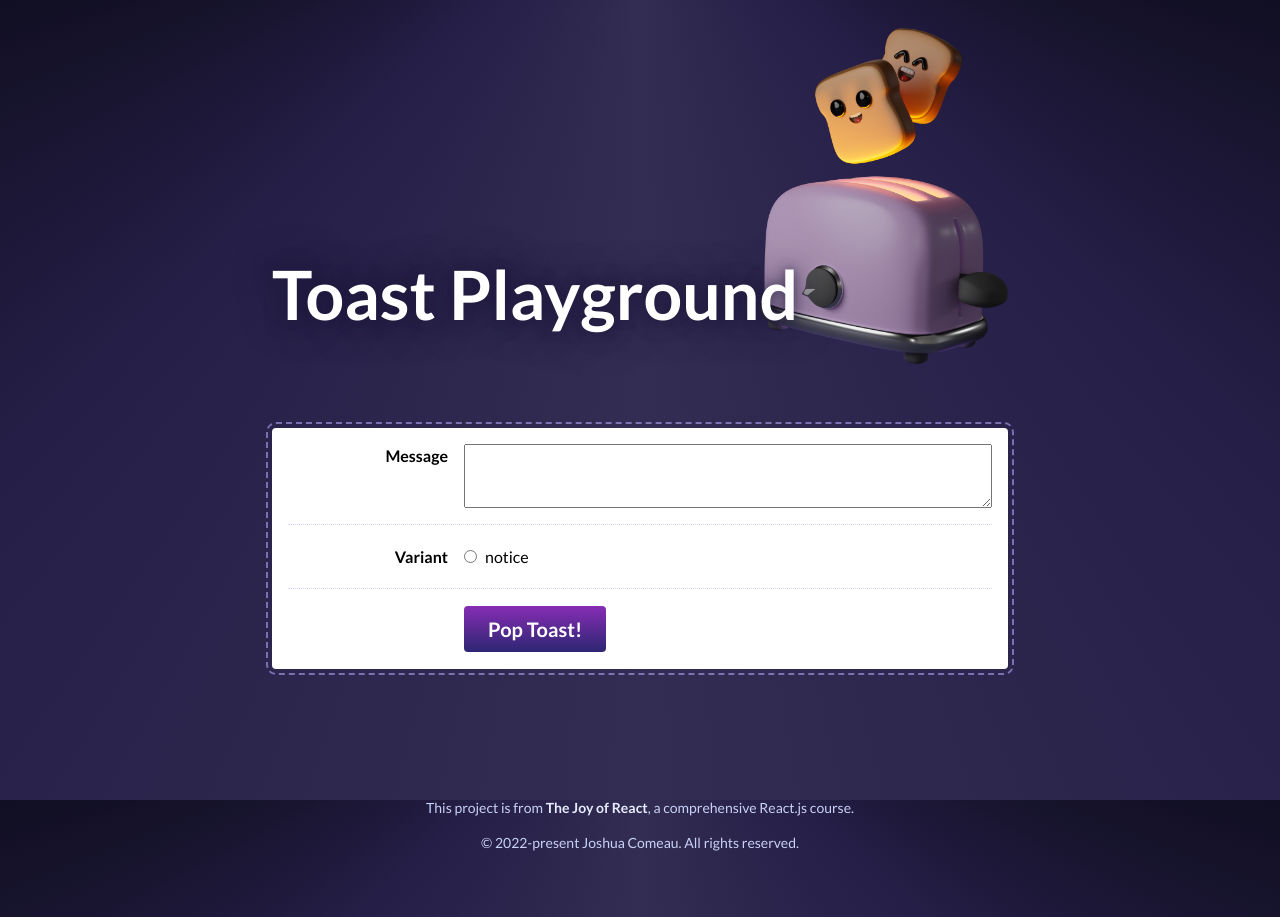
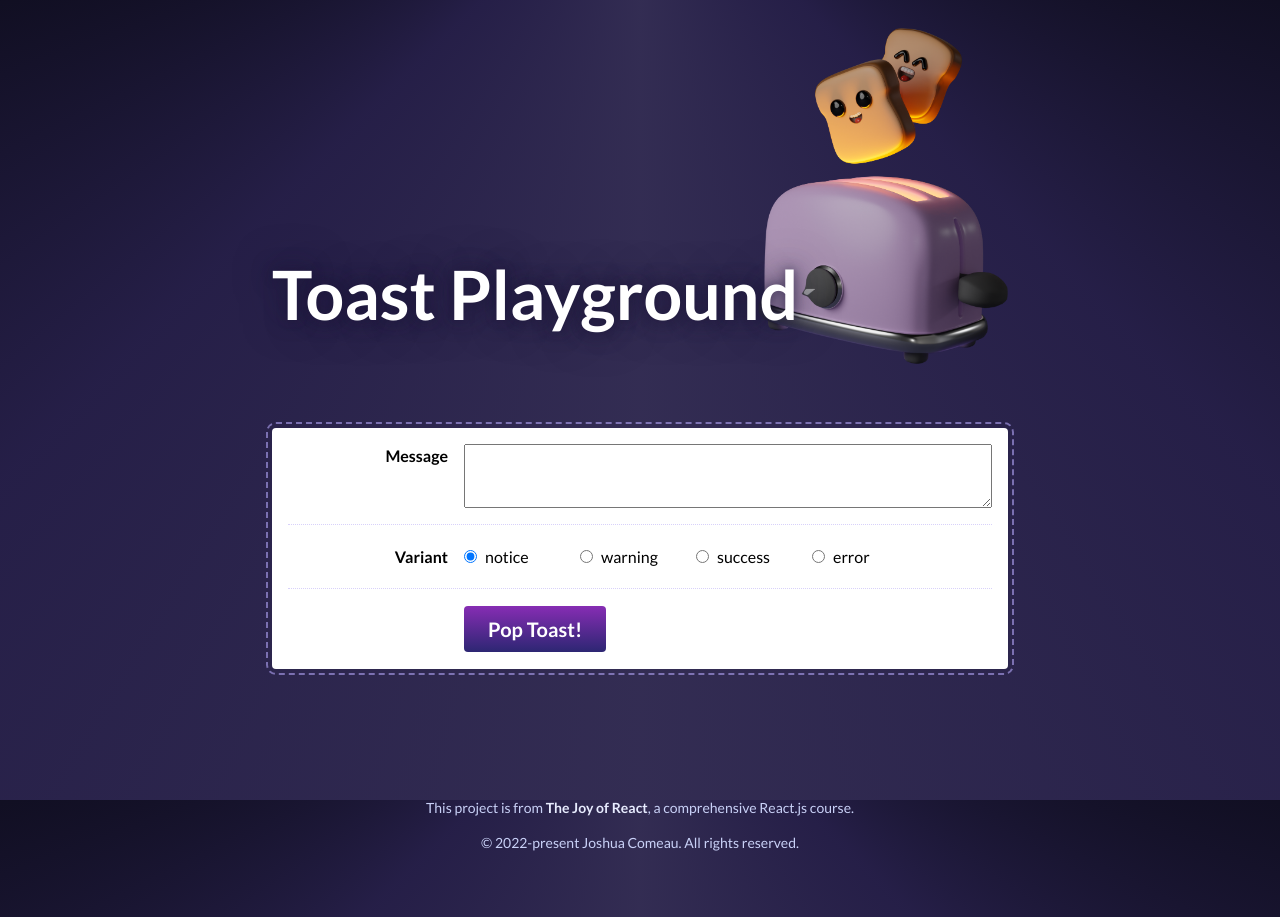
Before and after one commit to daniloarcidiacono/joy-of-react-toasts, a React (Create React App) app: page / in a window 1280 px wide. Built offline with nearby package versions, Linux system fonts and the light colour scheme.

Commit message:
feat: complete first exercise.

```diff
--- a/src/components/ToastPlayground/ToastPlayground.js
+++ b/src/components/ToastPlayground/ToastPlayground.js
@@ -7,6 +7,9 @@ import styles from './ToastPlayground.module.css';
 const VARIANT_OPTIONS = ['notice', 'warning', 'success', 'error'];
 
 function ToastPlayground() {
+  const [message, setMessage] = React.useState('');
+  const [selectedVariant, setSelectedVariant] = React.useState(VARIANT_OPTIONS[0]);
+
   return (
     <div className={styles.wrapper}>
       <header>
@@ -24,26 +27,29 @@ function ToastPlayground() {
             Message
           </label>
           <div className={styles.inputWrapper}>
-            <textarea id="message" className={styles.messageInput} />
+            {message}
+            <textarea id="message" className={styles.messageInput} value={message} onChange={(e) => setMessage(e.target.value)}/>
           </div>
         </div>
 
         <div className={styles.row}>
           <div className={styles.label}>Variant</div>
-          <div
-            className={`${styles.inputWrapper} ${styles.radioWrapper}`}
-          >
-            <label htmlFor="variant-notice">
-              <input
-                id="variant-notice"
-                type="radio"
-                name="variant"
-                value="notice"
-              />
-              notice
-            </label>
-
-            {/* TODO Other Variant radio buttons here */}
+          <div className={`${styles.inputWrapper} ${styles.radioWrapper}`}>
+            {
+              VARIANT_OPTIONS.map(variant =>
+                <label htmlFor={"variant-"+variant} key={variant}>
+                  <input
+                    id={"variant-"+variant}
+                    type="radio"
+                    name="variant"
+                    value={variant}
+                    checked={selectedVariant === variant}
+                    onChange={(e) => setSelectedVariant(e.target.value)}
+                  />
+                  {variant}
+                </label>
+              )
+            }
           </div>
         </div>
 
```
